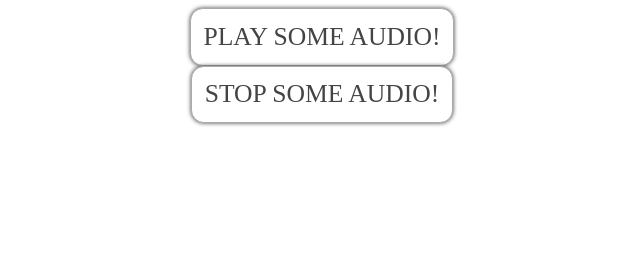
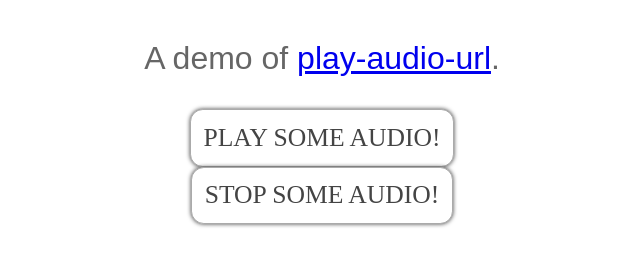
Before and after one commit to jimkang/play-audio-url, a website: page index.html in a window 1280 px wide. Shown: the whole page, without its empty margins (318-958 px from the left). Drawn offline with Linux system fonts and the light colour scheme.

Commit message:
Put demo on site.

```diff
--- a/index.html
+++ b/index.html
@@ -8,6 +8,8 @@
   <body>
     <pre id="status-message" class="hidden"></pre>
 
+    <p>A demo of <a href="https://github.com/jimkang/play-audio-url">play-audio-url</a>.</p>
+
     <button id="activate-button">Play some audio!</button>
     <button id="stop-button">Stop some audio!</button>
 
```
Also changed, not shown: 2 other files.
